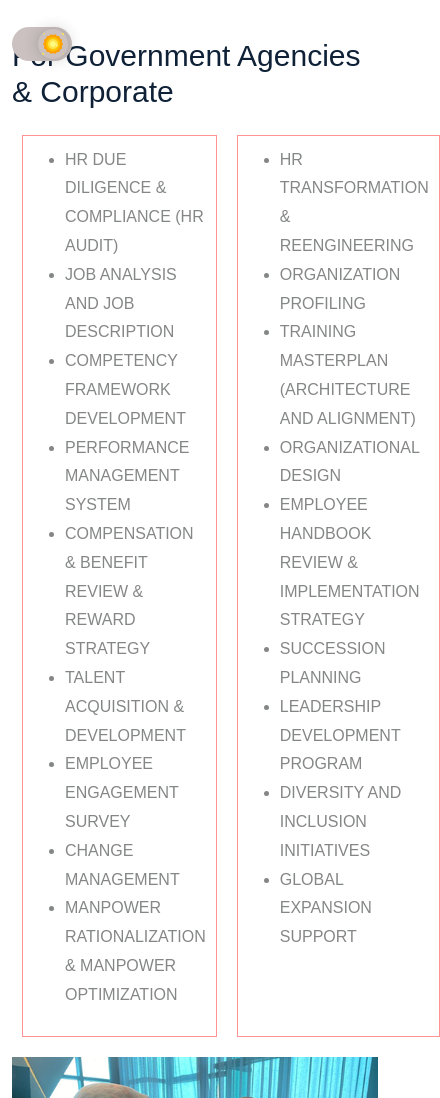
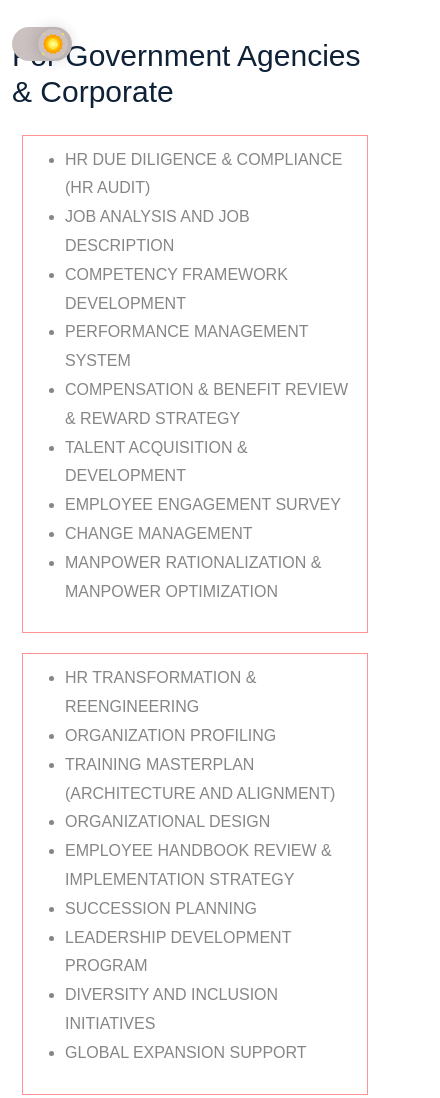
Before and after one commit to AeroerMak/Borderless-Intelligence, a plain HTML site: page core.html in a window 390 px wide. Shown: the part 720-1818 px from the top of the page, 440 px wide, since content can reach past the window. Drawn offline with Linux system fonts and the light colour scheme; a web font is replaced by a local one.

Commit message:
CSS CODE optimise for mobile version

```diff
--- a/assets/css/style.css
+++ b/assets/css/style.css
@@ -3923,9 +3923,10 @@ h3 {
 }
 /*# sourceMappingURL=style.css.map */
 
- /* Style for the container */
- .side-by-side-container {
+/* Style for the container */
+.side-by-side-container {
   display: flex;
+  flex-wrap: wrap; /* Allow items to wrap to the next line on small screens */
 }
 
 /* Style for each individual list */
@@ -3933,5 +3934,13 @@ h3 {
   flex: 1;
   margin: 10px;
   padding: 10px;
-  border: 1px solid #ff9393;
-}
+  border: 1px solid #ff9393; /* Updated border color */
+  box-sizing: border-box; /* Include padding and border in the element's total width and height */
+}
+
+/* Media query for smaller screens (adjust as needed) */
+@media screen and (max-width: 600px) {
+  .list {
+    flex-basis: 100%; /* Make each list take up the full width on smaller screens */
+  }
+}
```
